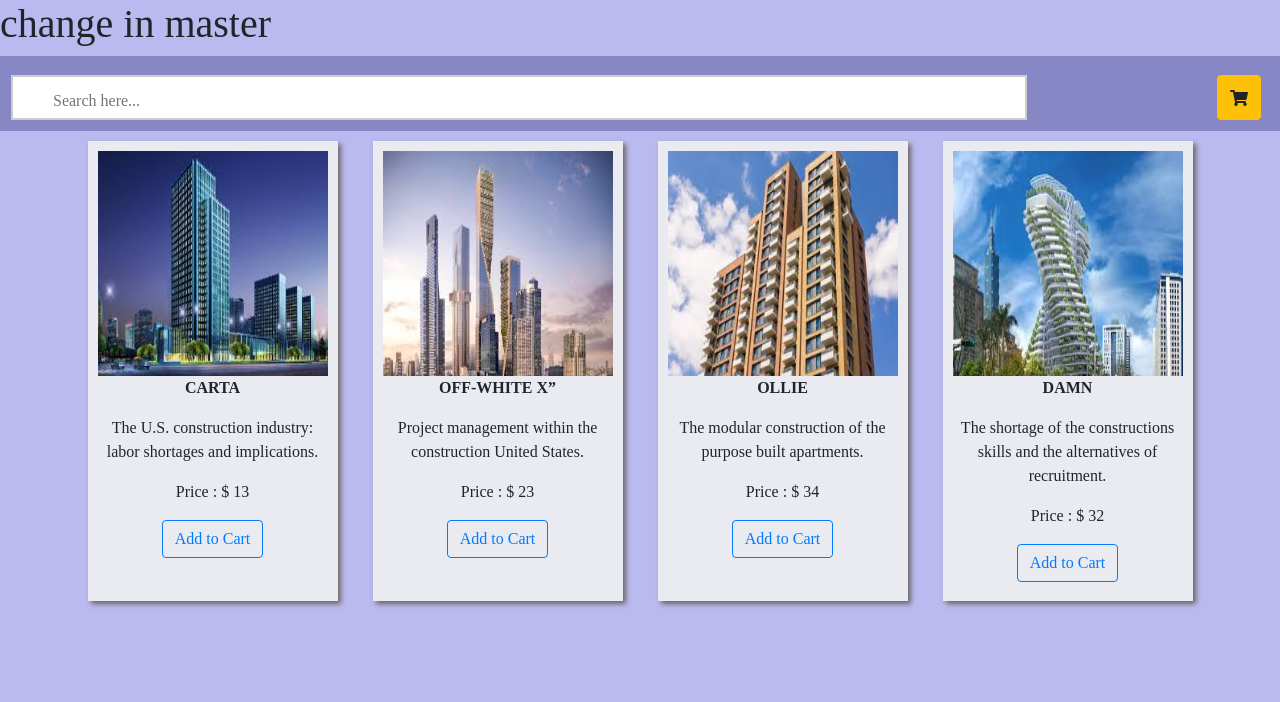
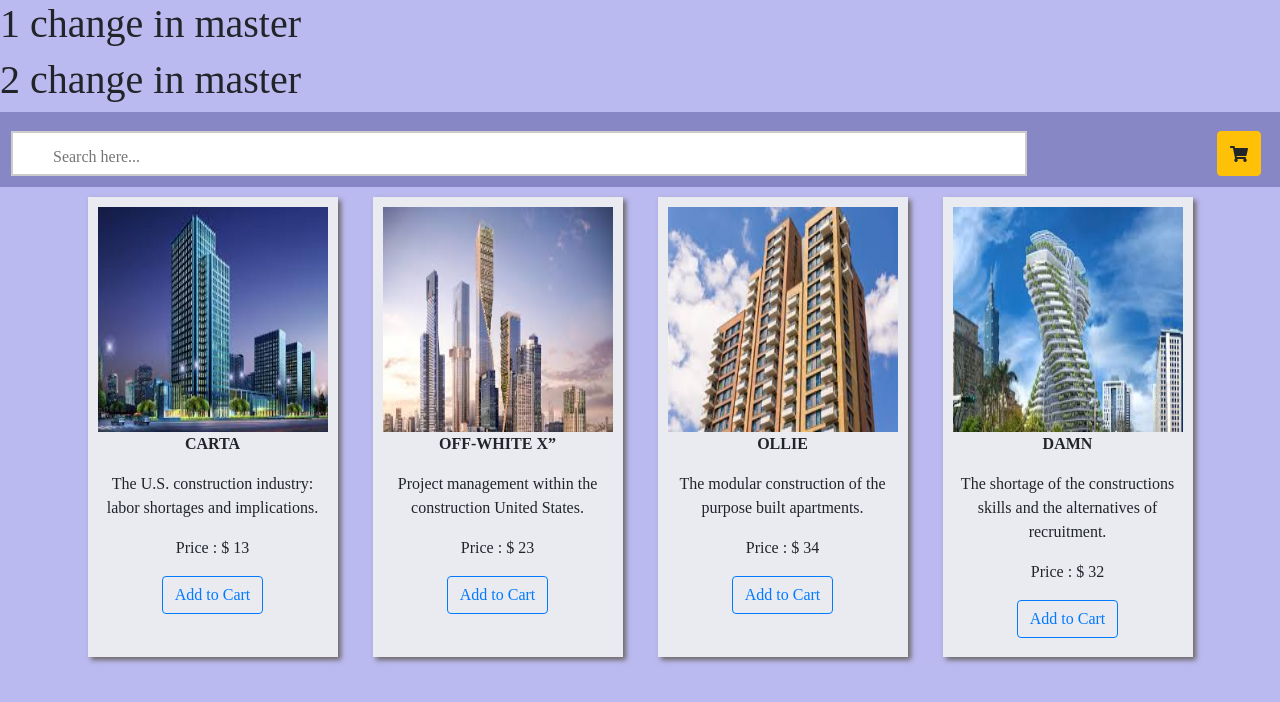
Before and after one commit to voidpankaj/AddToCart-final, a plain HTML site: page index.html in a window 1280 px wide. Drawn offline with nearby package versions, Linux system fonts and the light colour scheme; some packages are replaced by stand-ins of ours.

Commit message:
2 nd change in master

```diff
--- a/index.html
+++ b/index.html
@@ -19,7 +19,8 @@
 </head>
 
 <body class="body1" ng-app="myApp" ng-controller="myCtrl">
-	<div><h1>change in master</h1> </div>
+	<div><h1>1 change in master</h1> </div>
+	<div><h1>2 change in master</h1> </div>
 
 	<div id="header">
 		<input class="inputClass" style="background-image: url('images/searchingicon.png');" type="text" ng-model="search" placeholder="Search here..."></input>
```
